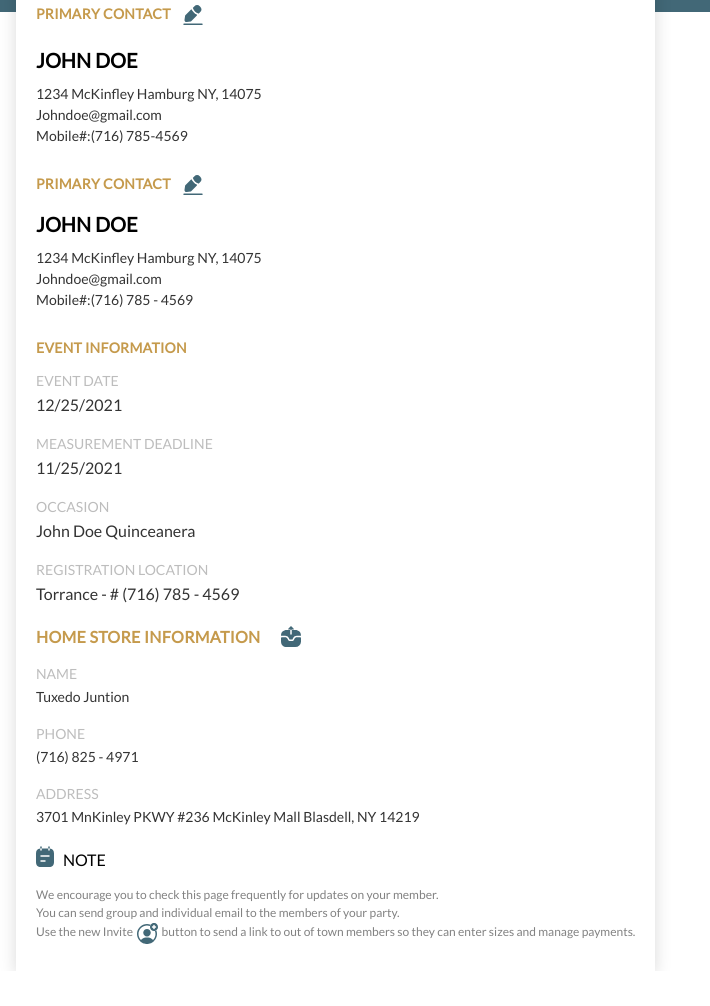
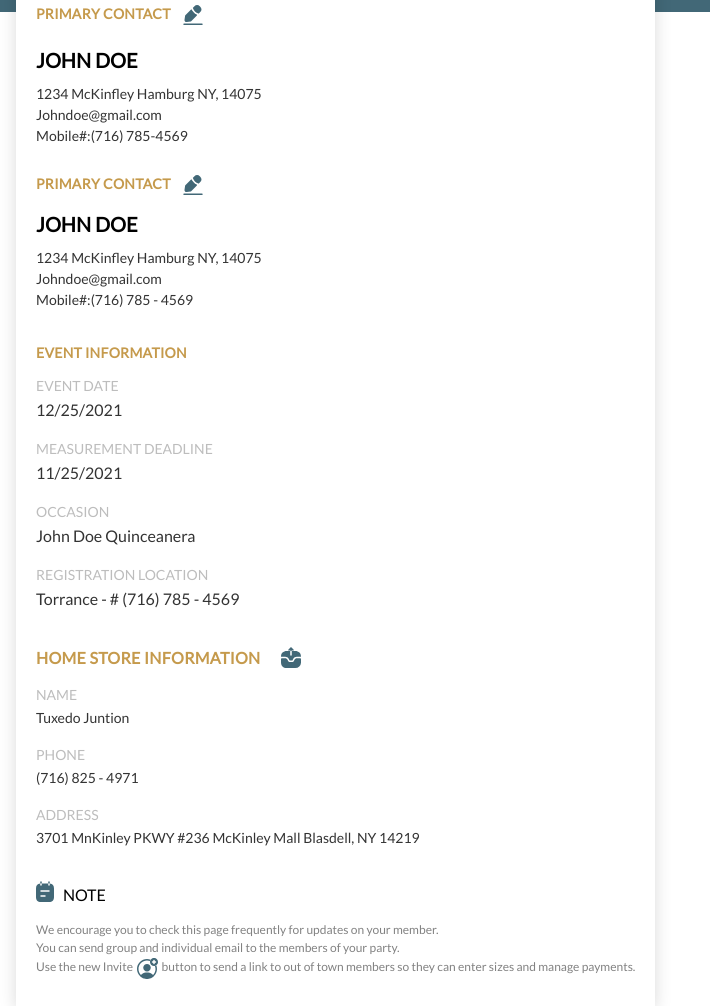
Before and after one commit to Le-Phuong/FRIARTUX, a plain HTML site: page index.html in a window 1280 px wide. Shown: the part 178-1184 px from the top of the page, without its empty margins (0-710 px from the left). Before the commit the page ends 1149 px from the top, so only its background shows below. Drawn offline with Linux system fonts and the light colour scheme.

Commit message:
update code

```diff
--- a/accsets/scss/style.scss
+++ b/accsets/scss/style.scss
@@ -517,7 +517,7 @@
         }
 
         .sale-person-event {
-            margin-top: 5px;
+            margin-top: 32px;
 
             .event-wrap-title {
                 margin-bottom: 12px;
@@ -546,7 +546,7 @@
         }
 
         .sale-person-home {
-            margin-top: 19px;
+            margin-top: 35px;
 
             .home-wrap {
                 margin-bottom: 14px;
@@ -587,7 +587,7 @@
         }
 
         .sale-person-note {
-            margin-top: 19px;
+            margin-top: 33px;
 
             .note-wrap {
                 margin-bottom: 13px;
```
Also changed, not shown: accsets/css/style.css.
